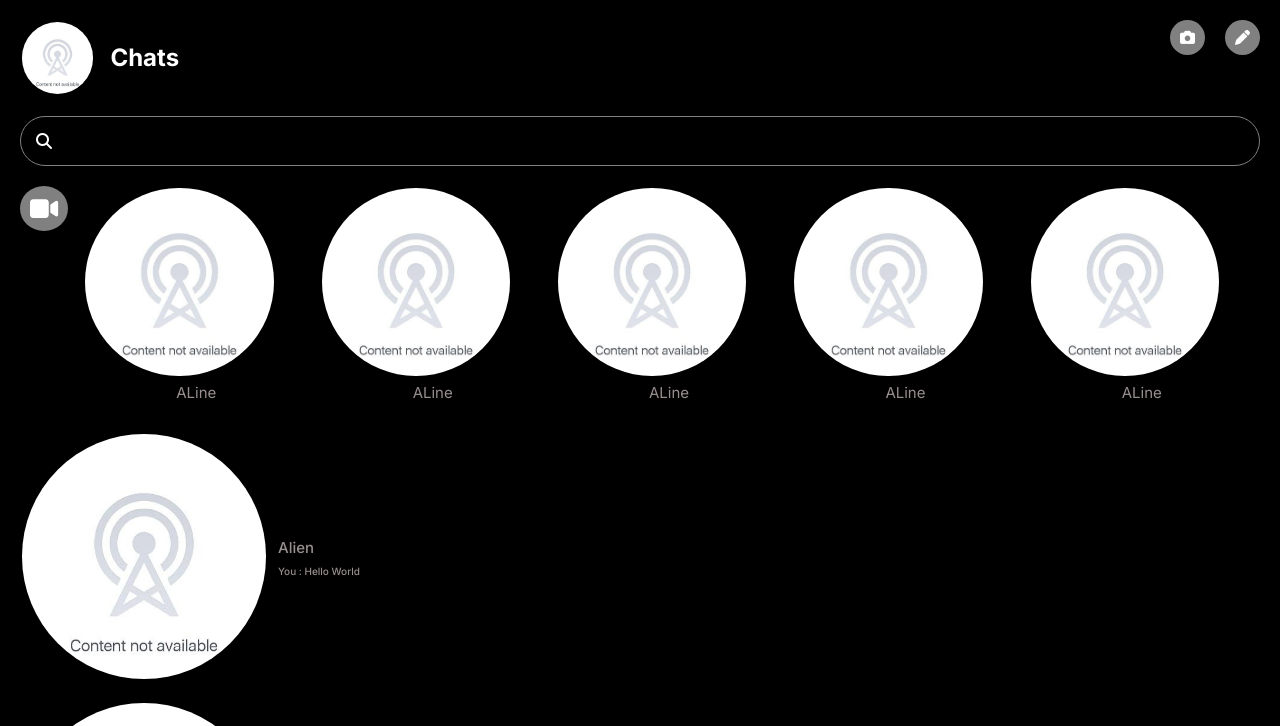
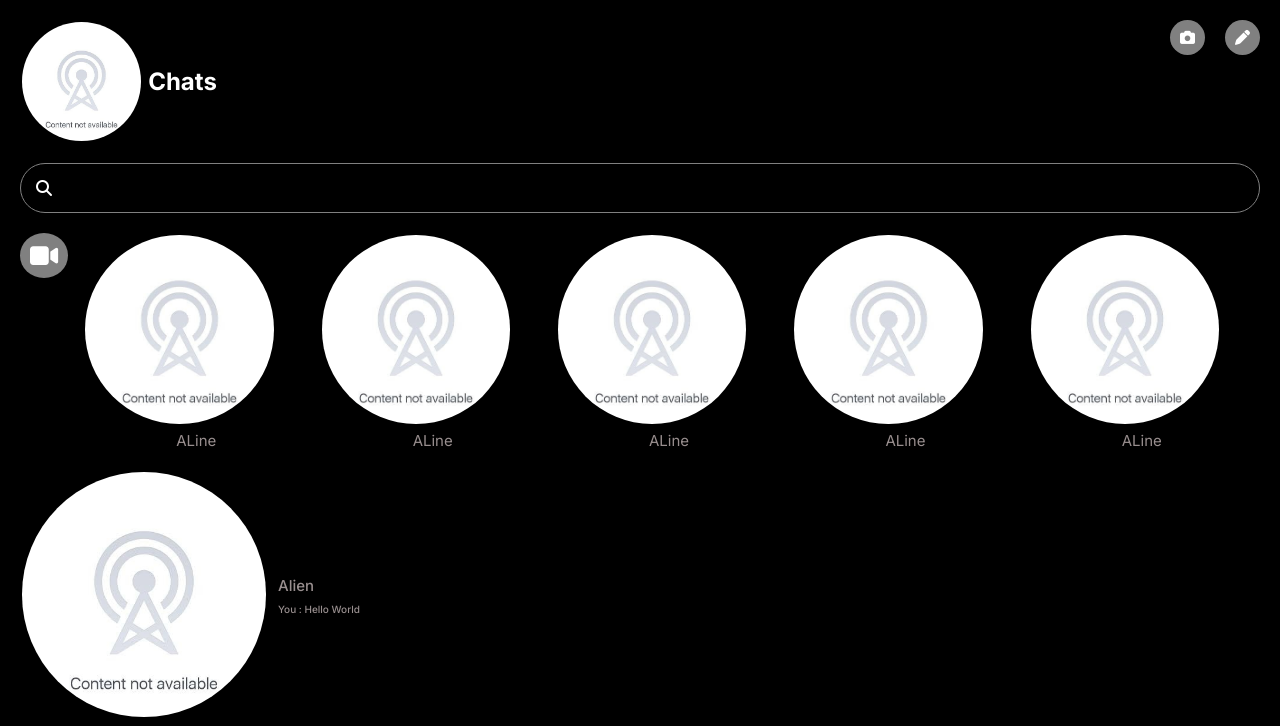
Before and after one commit to SouravBasak-Alien/messenger-demo, a plain HTML site: page index.html in a window 1280 px wide. Shown: the top 726 px of the page. Drawn offline with Linux system fonts and the light colour scheme.

Commit message:
style.css

```diff
--- a/css/style.css
+++ b/css/style.css
@@ -16,10 +16,10 @@ body{
     justify-content:space-between;
 }
 .profile-admin-left img{
-    width: 15%;
+    width: 25%;
     border: 2px solid rgb(0, 0, 0);
     border-radius: 50%;
-    margin-right: 15px;
+    margin-right: 5px;
 }
 .profile-admin-left h2{
     color: #ffffff;
@@ -121,7 +121,7 @@ body{
 .chat-list-logo{
     display: flex;
     align-items: center;
-    padding-top: 20px;
+    padding-top: 10px;
 }
 .chat-list-logo img{
     width: 20%;
```
